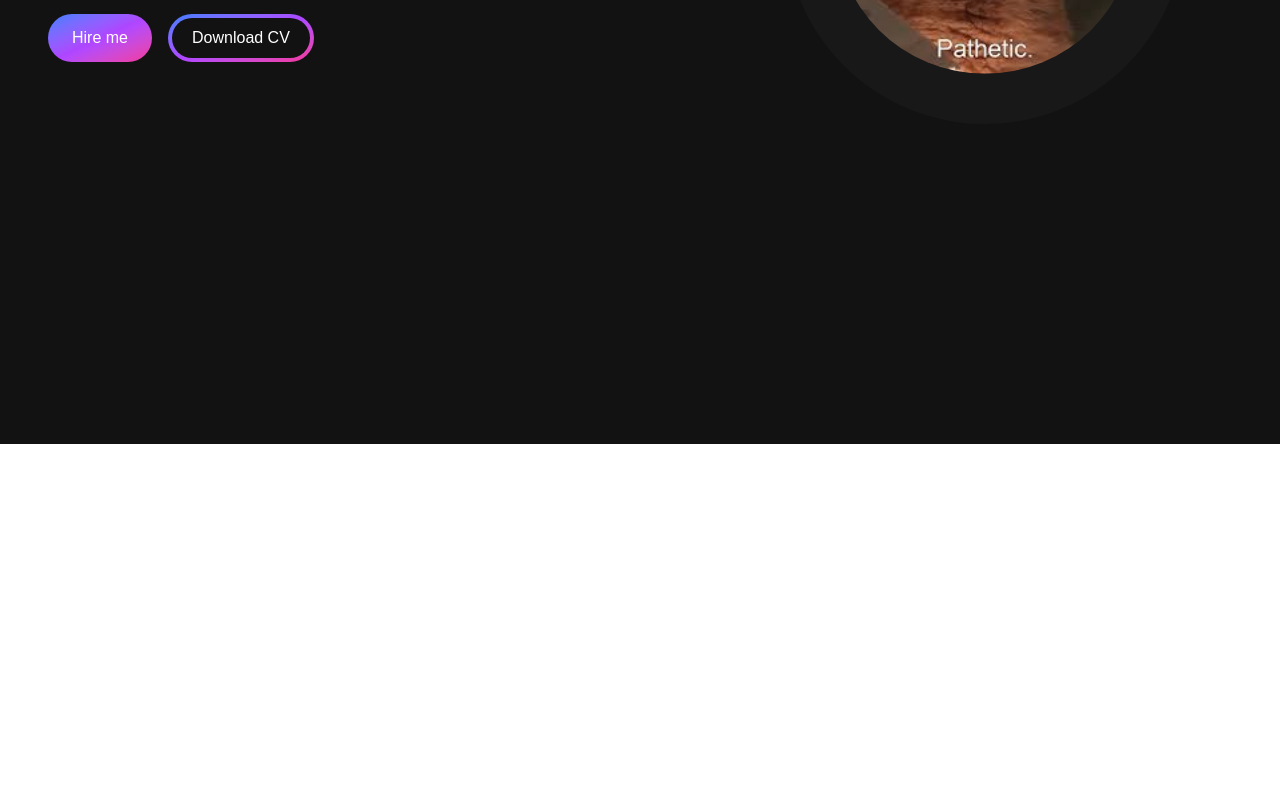
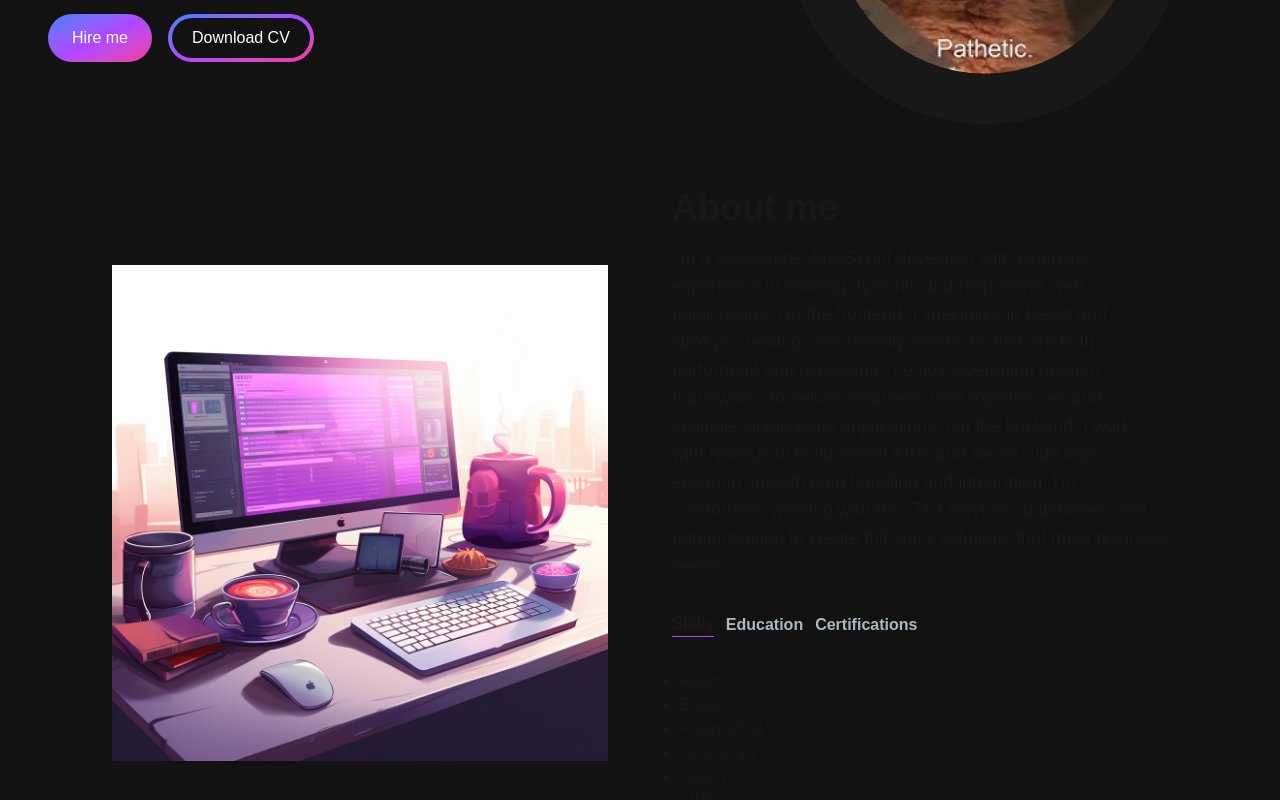
Before and after one commit to FirstChoice112/portfolio, a Next.js app: page / in a window 1280 px wide. Shown: the part 356-1156 px from the top of the page. Before the commit the page ends 800 px from the top, so only its background shows below. Built offline with nearby package versions, Linux system fonts and the light colour scheme.

Commit message:
Added about component and tab section component

```diff
--- /dev/null
+++ b/src/app/components/AboutSection.jsx
@@ -0,0 +1,106 @@
+"use client";
+import React, { useTransition, useState } from "react";
+import Image from "next/image";
+import TabButton from "./TabButton";
+
+const TAB_DATA = [
+  {
+    title: "Skills",
+    id: "skills",
+    content: (
+      <ul className="list-disc pl-2">
+        <li>React</li>
+        <li>Express</li>
+        <li>PostgreSQL</li>
+        <li>JavaScript</li>
+        <li>Node.js</li>
+        <li>AWS</li>
+        <li>TypeScript</li>
+      </ul>
+    ),
+  },
+  {
+    title: "Education",
+    id: "education",
+    content: (
+      <ul>
+        <li>JavaScript developer, FolkUniversitetet 2025</li>
+        <li>Business and Managment, Handelsakademin 2012</li>
+      </ul>
+    ),
+  },
+  {
+    title: "Certifications",
+    id: "certifications",
+    content: (
+      <ul>
+        <li>Certified JavaScript Developer</li>
+        <li>AWS Certified Solutions Architect</li>
+      </ul>
+    ),
+  },
+];
+
+const AboutSection = () => {
+  const [tab, setTab] = useState("skills");
+  const [isPending, startTransition] = useTransition();
+
+  const handleTabChange = (id) => {
+    startTransition(() => {
+      setTab(id);
+    });
+  };
+
+  return (
+    <section>
+      <div className="md:grid md:grid-cols-2 gap-8 items-center py-8 px-4 xl:gap-16 sm:py-16 xl:px-16">
+        <Image
+          alt="computer"
+          src="/images/about.png"
+          width={500}
+          height={500}
+        />
+        <div className="mt-4 md:mt-0 text-left flex flex-col h-full ">
+          <h2 className="text-4xl font-bold mb-4">About me</h2>
+          <p className="text-base lg:text-lg">
+            I'm a passionate JavaScript developer with extensive experience in
+            building dynamic and responsive web applications. On the frontend, I
+            specialize in React and Next.js, creating user-friendly interfaces
+            that are both performant and accessible. I enjoy leveraging modern
+            frameworks to deliver seamless user experiences and scalable
+            single-page applications. On the backend, I work with Node.js to
+            build robust APIs and server-side logic, ensuring smooth data
+            handling and integration. I’m comfortable working with RESTful
+            services, databases, and authentication to create full-stack
+            solutions that meet business needs.
+          </p>
+          <div className="flex flex-row justify-start mt-8">
+            <TabButton
+              selectTab={() => handleTabChange("skills")}
+              active={tab === "skills"}
+            >
+              Skills
+            </TabButton>
+            <TabButton
+              selectTab={() => handleTabChange("education")}
+              active={tab === "education"}
+            >
+              Education
+            </TabButton>
+            <TabButton
+              selectTab={() => handleTabChange("certifications")}
+              active={tab === "certifications"}
+            >
+              Certifications
+            </TabButton>
+          </div>
+          <div className="mt-8">
+            {TAB_DATA.find((t) => t.id === tab).content}
+          </div>
+        </div>
+      </div>
+    </section>
+  );
+};
+
+export default AboutSection;
--- /dev/null
+++ b/src/app/components/TabButton.jsx
@@ -0,0 +1,15 @@
+import React from "react";
+
+const TabButton = ({ active, selectTab, children }) => {
+  const buttonClasses = active
+    ? "border-b border-purple-500"
+    : "text-[#ADB7BE]";
+
+  return (
+    <button onClick={selectTab}>
+      <p className={`mr-3 font-semibold ${buttonClasses}`}>{children}</p>
+    </button>
+  );
+};
+
+export default TabButton;
--- a/src/app/page.js
+++ b/src/app/page.js
@@ -1,5 +1,6 @@
 import HeroSection from "./components/HeroSection";
 import Navbar from "./components/Navbar";
+import AboutSection from "./components/AboutSection";
 
 export default function Home() {
   return (
@@ -7,6 +8,7 @@
       <Navbar />
       <div className="container mx-auto px-12 py-4 pt-20">
         <HeroSection />
+        <AboutSection />
       </div>
     </main>
   );
```
Also changed, not shown: public/images/about.png (added).
